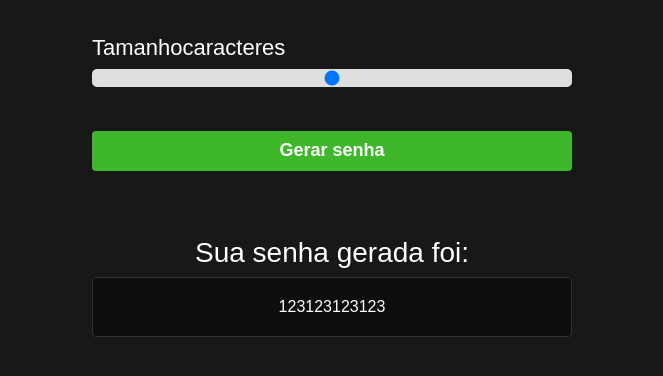
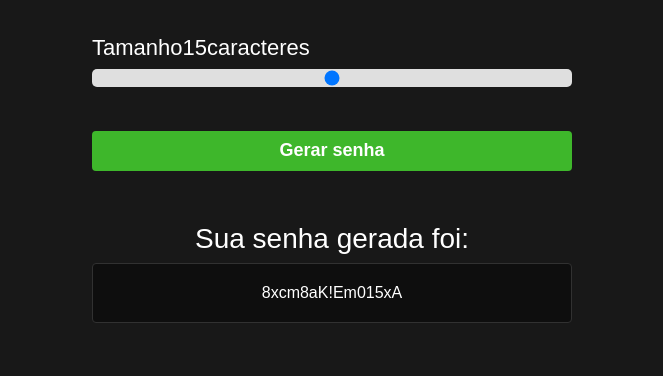
Before and after one commit to liviaalmeidamarins/gerador-de-senha, a plain HTML site: page index.html in a window 1280 px wide. Both pictures are taken after a click on the button "Gerar senha". Shown: the part 242-618 px from the top of the page, without its empty margins (308-971 px from the left). Drawn offline with Linux system fonts and the light colour scheme.

Commit message:
function

```diff
--- a/index.html
+++ b/index.html
@@ -1,5 +1,6 @@
 <!DOCTYPE html>
 <html lang="en">
+
 <head>
     <meta charset="UTF-8">
     <meta name="viewport" content="width=device-width, initial-scale=1.0">
@@ -7,20 +8,22 @@
     <title>Gerador de senha</title>
     <link rel="stylesheet" href="style.css">
 </head>
+
 <body>
 
     <img class="logo" src="./assets/logo.png" alt="Gerador de senha logo">
 
     <main class="container-input">
         <span>Tamanho<span id="valor"></span>caracteres</span>
-        <input id="slider"class="slider"type="range" min="5" max="25" value="15"/>
-        <button id="button" class="button-cta">Gerar senha</button>
+        <input id="slider" class="slider" type="range" min="5" max="25" value="15" />
+        <button id="button" class="button-cta" onclick="generatePassword()">Gerar senha</button>
     </main>
 
-    <div id="container-password"class="container-password hide"></div>
-    <span class="title">Sua senha gerada foi:</span>
-    <span id="password"class="password">123123123123</span>
-    <span class="tooltip">Clique na senha para copiar.👆</span>
+    <div id="container-password" onclick="copyPassword()" class="container-password hide">
+        <span class="title">Sua senha gerada foi:</span>
+        <span id="password" class="password"></span>
+        <span class="tooltip">Clique na senha para copiar.👆</span>
+    </div>
 
     <script src="script.js"></script>
 </body>
--- a/script.js
+++ b/script.js
@@ -1,10 +1,27 @@
 let sliderElement = document.querySelector("#slider");
-let buttonElemt = document.querySelector("#button");
+let buttonElementt = document.querySelector("#button");
 
-let sizePassword = document.querySelector("#avalor");
+let sizePassword = document.querySelector("#valor");
 let password = document.querySelector("#password");
 
-let containerPassword = document.querySelector('#container-password');
+let containerPassword = document.querySelector("#container-password");
 
-let charset = ""
+let charset = "abcdefghijklmnopqrstuvwxyzABCDEFGHIJKLMNOPQRSTUVWXYZ0123456789!@"
 let novaSenha = ""
+
+sizePassword.innerHTML = sliderElement.value;
+
+slider.oninput= function(){
+    sizePassword.innerHTML= this.value;
+}
+
+function generatePassword(){
+
+    let pass = "";
+    for(let i = 0, n = charset.length; i < sliderElement.value; ++i){
+        pass += charset.charAt(Math.floor(Math.random()*n));
+
+    }
+    containerPassword.classList.remove("hide");
+    password.innerHTML = pass;
+}
```
